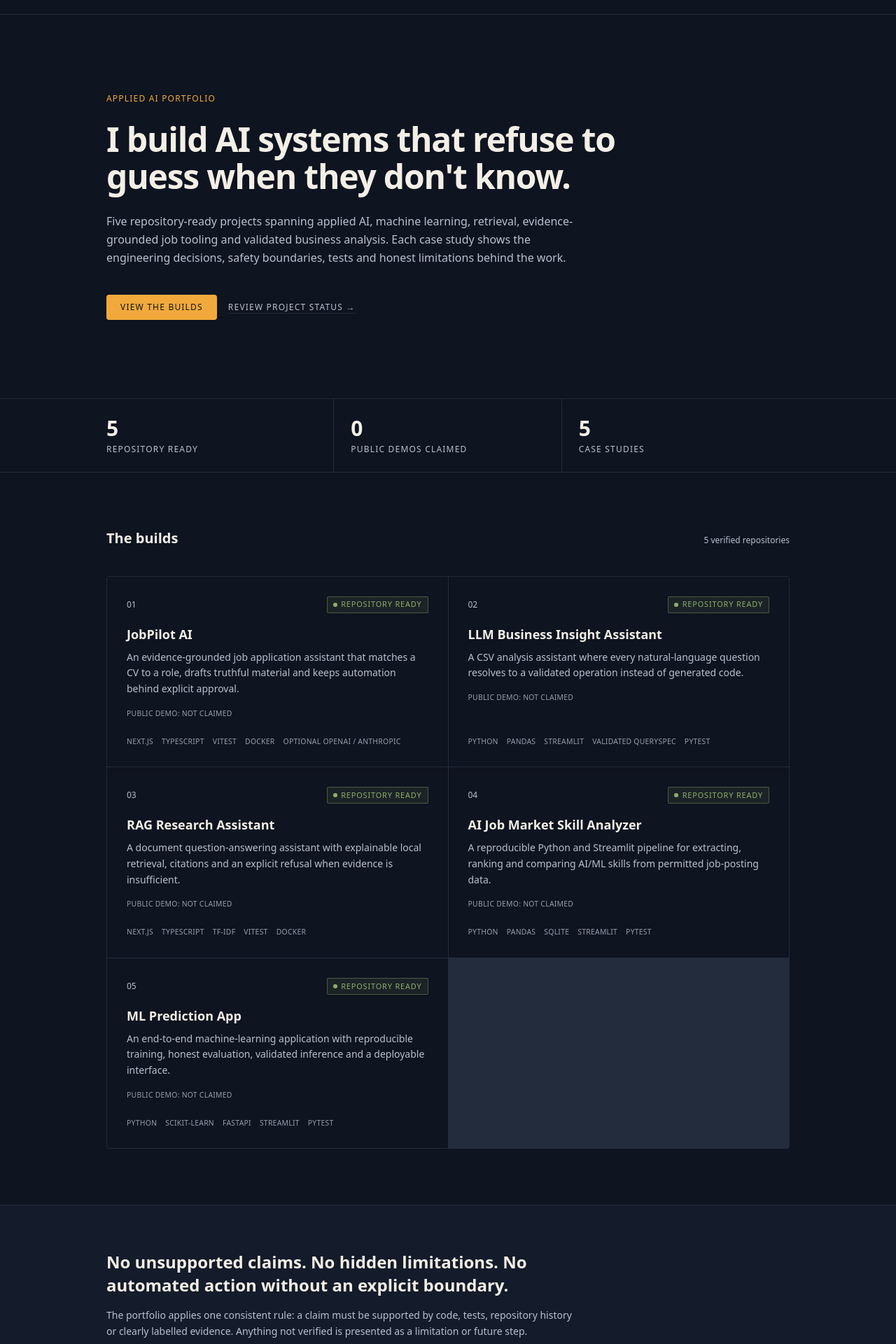
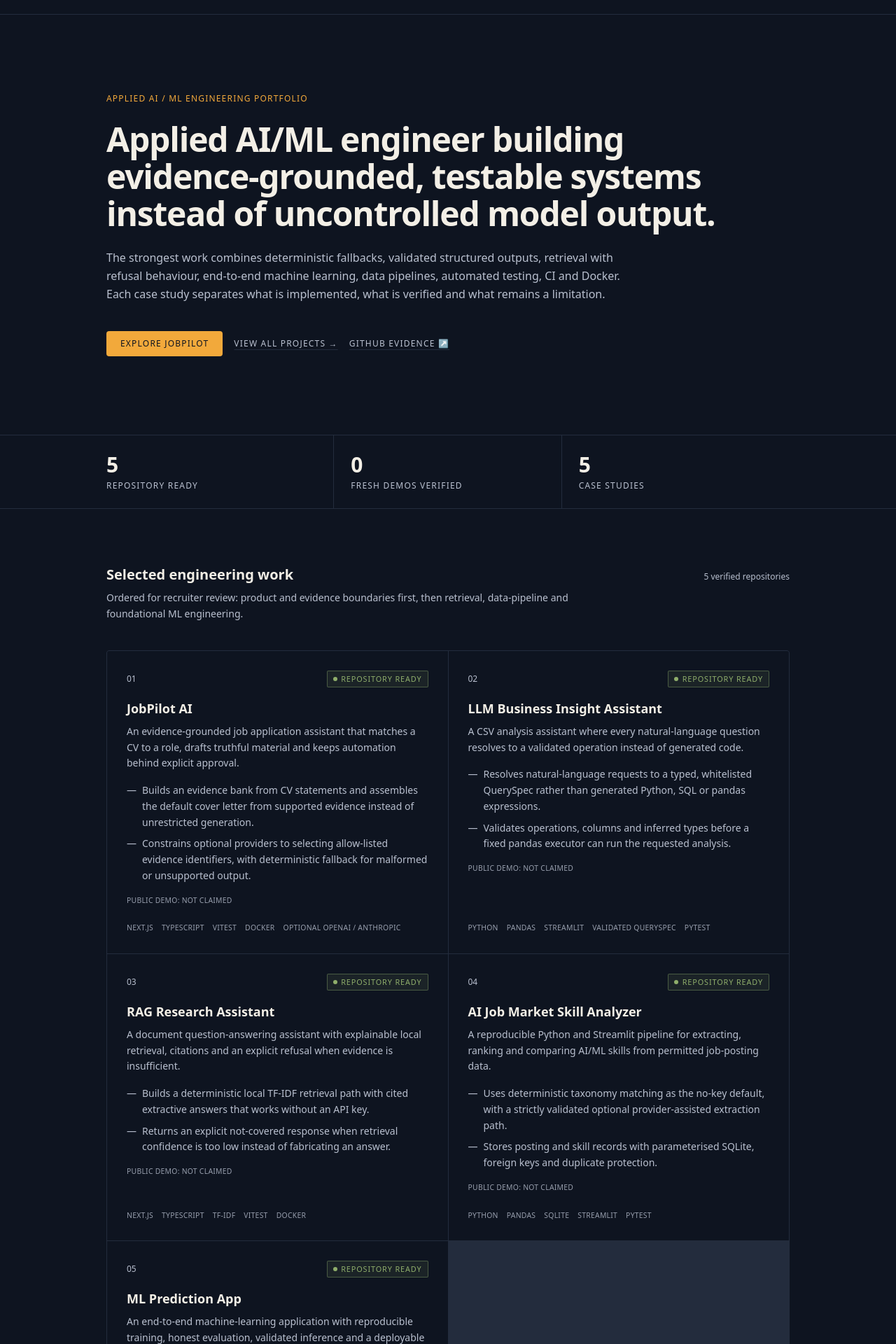
Before and after one commit to Meettala/meet-tala-portfolio, a Next.js app: page / in a window 1280 px wide. Shown: the part 40-1960 px from the top of the page at 70% size. Built offline with nearby package versions, Linux system fonts and the light colour scheme; no server answers.

Commit message:
JR01: make homepage recruiter-first

```diff
--- a/src/app/page.tsx
+++ b/src/app/page.tsx
@@ -3,35 +3,45 @@ import { projects } from "@/lib/projects";
 import StatusTag from "@/components/StatusTag";
 
 export default function Home() {
+  const flagship = projects[0];
+
   return (
     <div>
       <section className="border-b border-ink-line">
         <div className="mx-auto max-w-5xl px-6 py-20 sm:py-28">
           <div className="mb-6 font-mono text-xs uppercase tracking-widest text-signal-amber">
-            applied AI portfolio
+            applied AI / ML engineering portfolio
           </div>
-          <h1 className="max-w-3xl font-display text-4xl font-bold leading-[1.1] tracking-tight text-paper sm:text-5xl">
-            I build AI systems that refuse to guess when they don&apos;t know.
+          <h1 className="max-w-4xl font-display text-4xl font-bold leading-[1.1] tracking-tight text-paper sm:text-5xl">
+            Applied AI/ML engineer building evidence-grounded, testable systems instead of uncontrolled model output.
           </h1>
-          <p className="mt-6 max-w-2xl text-base leading-relaxed text-paper-dim">
-            Five repository-ready projects spanning applied AI, machine learning,
-            retrieval, evidence-grounded job tooling and validated business analysis.
-            Each case study shows the engineering decisions, safety boundaries, tests
-            and honest limitations behind the work.
+          <p className="mt-6 max-w-3xl text-base leading-relaxed text-paper-dim">
+            The strongest work combines deterministic fallbacks, validated structured outputs,
+            retrieval with refusal behaviour, end-to-end machine learning, data pipelines,
+            automated testing, CI and Docker. Each case study separates what is implemented,
+            what is verified and what remains a limitation.
           </p>
           <div className="mt-10 flex flex-wrap items-center gap-4">
             <Link
-              href="#projects"
+              href={`/projects/${flagship.slug}`}
               className="rounded-sm bg-signal-amber px-5 py-2.5 font-mono text-xs font-medium uppercase tracking-widest text-ink transition-opacity hover:opacity-90 focus-visible:outline-none focus-visible:ring-2 focus-visible:ring-paper focus-visible:ring-offset-4 focus-visible:ring-offset-ink"
             >
-              View the builds
+              Explore JobPilot
             </Link>
             <Link
-              href="/now"
+              href="#projects"
               className="rounded-sm font-mono text-xs uppercase tracking-widest text-paper-dim underline decoration-ink-line underline-offset-4 hover:text-paper focus-visible:outline-none focus-visible:ring-2 focus-visible:ring-signal-amber focus-visible:ring-offset-4 focus-visible:ring-offset-ink"
             >
-              Review project status →
+              View all projects →
             </Link>
+            <a
+              href="https://github.com/Meettala"
+              target="_blank"
+              rel="noreferrer"
+              className="rounded-sm font-mono text-xs uppercase tracking-widest text-paper-dim underline decoration-ink-line underline-offset-4 hover:text-paper focus-visible:outline-none focus-visible:ring-2 focus-visible:ring-signal-amber focus-visible:ring-offset-4 focus-visible:ring-offset-ink"
+            >
+              GitHub evidence ↗
+            </a>
           </div>
         </div>
       </section>
@@ -46,7 +56,7 @@ export default function Home() {
               },
               {
                 n: projects.filter((project) => project.liveDemoAvailable).length,
-                label: "Public demos claimed",
+                label: "Fresh demos verified",
               },
               { n: projects.length, label: "Case studies" },
             ] as const
@@ -63,7 +73,13 @@ export default function Home() {
 
       <section id="projects" className="mx-auto max-w-5xl scroll-mt-8 px-6 py-20">
         <div className="mb-10 flex items-baseline justify-between gap-4">
-          <h2 className="font-display text-xl font-bold text-paper">The builds</h2>
+          <div>
+            <h2 className="font-display text-xl font-bold text-paper">Selected engineering work</h2>
+            <p className="mt-2 max-w-2xl text-sm leading-relaxed text-paper-dim">
+              Ordered for recruiter review: product and evidence boundaries first, then retrieval,
+              data-pipeline and foundational ML engineering.
+            </p>
+          </div>
           <span className="font-mono text-xs text-paper-dim">
             {projects.length} verified repositories
           </span>
@@ -88,8 +104,16 @@ export default function Home() {
                 <p className="mt-2 text-sm leading-relaxed text-paper-dim">
                   {project.oneLiner}
                 </p>
+                <ul className="mt-4 space-y-2 text-sm leading-relaxed text-paper-dim">
+                  {project.highlights.slice(0, 2).map((highlight) => (
+                    <li key={highlight} className="flex gap-2">
+                      <span aria-hidden="true">—</span>
+                      <span>{highlight}</span>
+                    </li>
+                  ))}
+                </ul>
                 <p className="mt-4 font-mono text-[0.65rem] uppercase tracking-wide text-paper-dim/80">
-                  Public demo: {project.liveDemoAvailable ? "verified" : "not claimed"}
+                  Public demo: {project.liveDemoAvailable ? "freshly verified" : "not claimed"}
                 </p>
               </div>
               <div className="flex flex-wrap gap-x-3 gap-y-2" aria-label="Technology stack">
@@ -109,14 +133,13 @@ export default function Home() {
 
       <section className="border-t border-ink-line bg-ink-raised">
         <div className="mx-auto max-w-5xl px-6 py-16">
-          <p className="max-w-2xl font-display text-2xl font-bold leading-snug text-paper">
-            No unsupported claims. No hidden limitations. No automated action without
-            an explicit boundary.
+          <p className="max-w-3xl font-display text-2xl font-bold leading-snug text-paper">
+            Engineering judgement is visible in the boundaries: unsupported claims are blocked,
+            provider output is validated, low-evidence retrieval refuses, and model results are scoped to their evaluation.
           </p>
           <p className="mt-4 max-w-2xl text-sm leading-relaxed text-paper-dim">
-            The portfolio applies one consistent rule: a claim must be supported by
-            code, tests, repository history or clearly labelled evidence. Anything not
-            verified is presented as a limitation or future step.
+            Repository readiness, public deployment and production readiness are treated as separate claims.
+            No LinkedIn or email contact is surfaced because no verified professional contact URL is currently present in the repository.
           </p>
         </div>
       </section>
```
